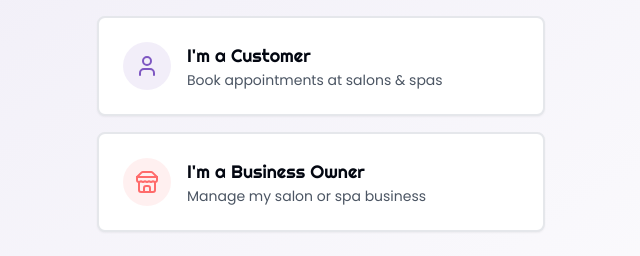
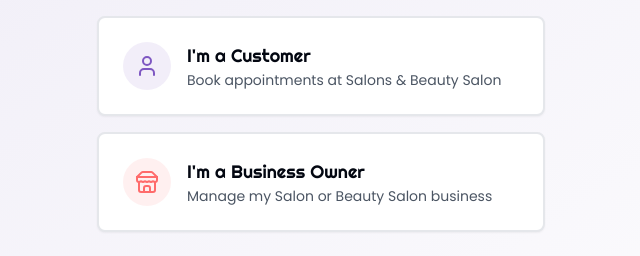
Before and after one commit to booqit-ship/booqit, a React (Vite) app: page /auth in a window 1280 px wide. Shown: the part 308-564 px from the top of the page, without its empty margins (319-959 px from the left). Built offline with nearby package versions, Linux system fonts and the light colour scheme.

Commit message:
Visual edit in Lovable
Edited UI in Lovable

```diff
--- a/src/components/RoleSelection.tsx
+++ b/src/components/RoleSelection.tsx
@@ -38,7 +38,7 @@ const RoleSelection: React.FC<RoleSelectionProps> = ({
                 </div>
                 <div className="flex-1">
                   <h3 className="text-lg font-righteous font-light">I'm a Customer</h3>
-                  <p className="text-gray-600 text-sm font-poppins">Book appointments at salons & spas</p>
+                  <p className="text-gray-600 text-sm font-poppins">Book appointments at Salons & Beauty Salon </p>
                 </div>
               </div>
             </CardContent>
@@ -52,7 +52,7 @@ const RoleSelection: React.FC<RoleSelectionProps> = ({
                 </div>
                 <div className="flex-1">
                   <h3 className="font-righteous text-lg font-light">I'm a Business Owner</h3>
-                  <p className="text-gray-600 text-sm font-poppins">Manage my salon or spa business</p>
+                  <p className="text-gray-600 text-sm font-poppins">Manage my Salon or Beauty Salon business</p>
                 </div>
               </div>
             </CardContent>
```
